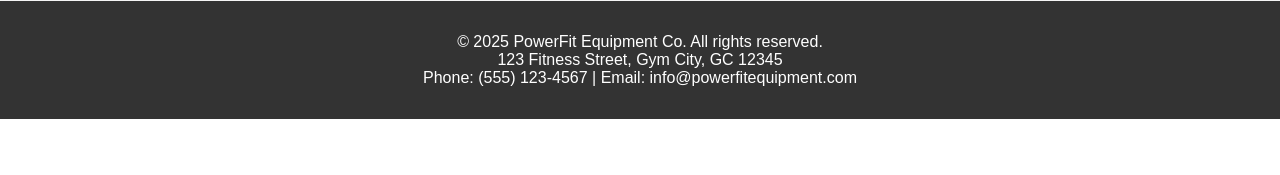
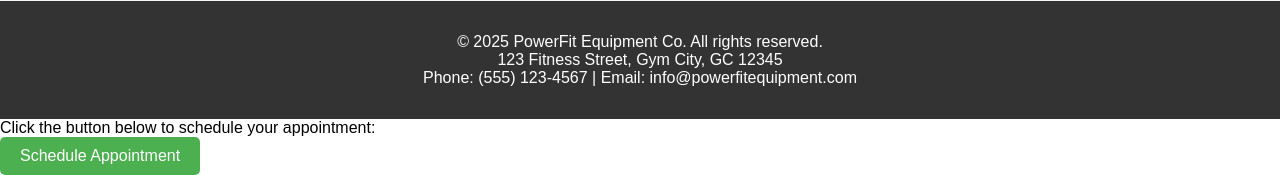
Before and after one commit to kanchang12/Gym-Chatbot, a Flask app: page / in a window 1280 px wide. Shown: the part 4111-4286 px from the top of the page. Before the commit the page ends 4230 px from the top, so only its background shows below. Run offline with Flask 3, Linux system fonts and the light colour scheme.

Commit message:
Update index.html

```diff
--- a/templates/index.html
+++ b/templates/index.html
@@ -405,11 +405,14 @@
 
 
 
-            <div class="iframe-container" id="calendar-iframe-container">
-                <iframe id="calendar-iframe"
-                    src="https://calendar.google.com/calendar/u/0?cid=a2FuY2hhbi5nMTJAZ21haWwuY29t"
-                    frameborder="0" scrolling="no"></iframe>
-            </div>
+          <div>
+    <p>Click the button below to schedule your appointment:</p>
+    <a href="https://calendar.zoho.in/eventreqForm/zz080212302dae9116d6ef3330452c31d40e6372bdad962211f9031055bd904ab414609977519d0f1221547968c673c8219a39b780?theme=0&l=en&tz=Europe%2FLondon" target="_blank">
+        <button style="padding: 10px 20px; font-size: 16px; background-color: #4CAF50; color: white; border: none; border-radius: 5px; cursor: pointer;">
+            Schedule Appointment
+        </button>
+    </a>
+</div>
 
             <div class="iframe-container" id="zoho-iframe-container">
                 <iframe id="zoho-iframe"
```
